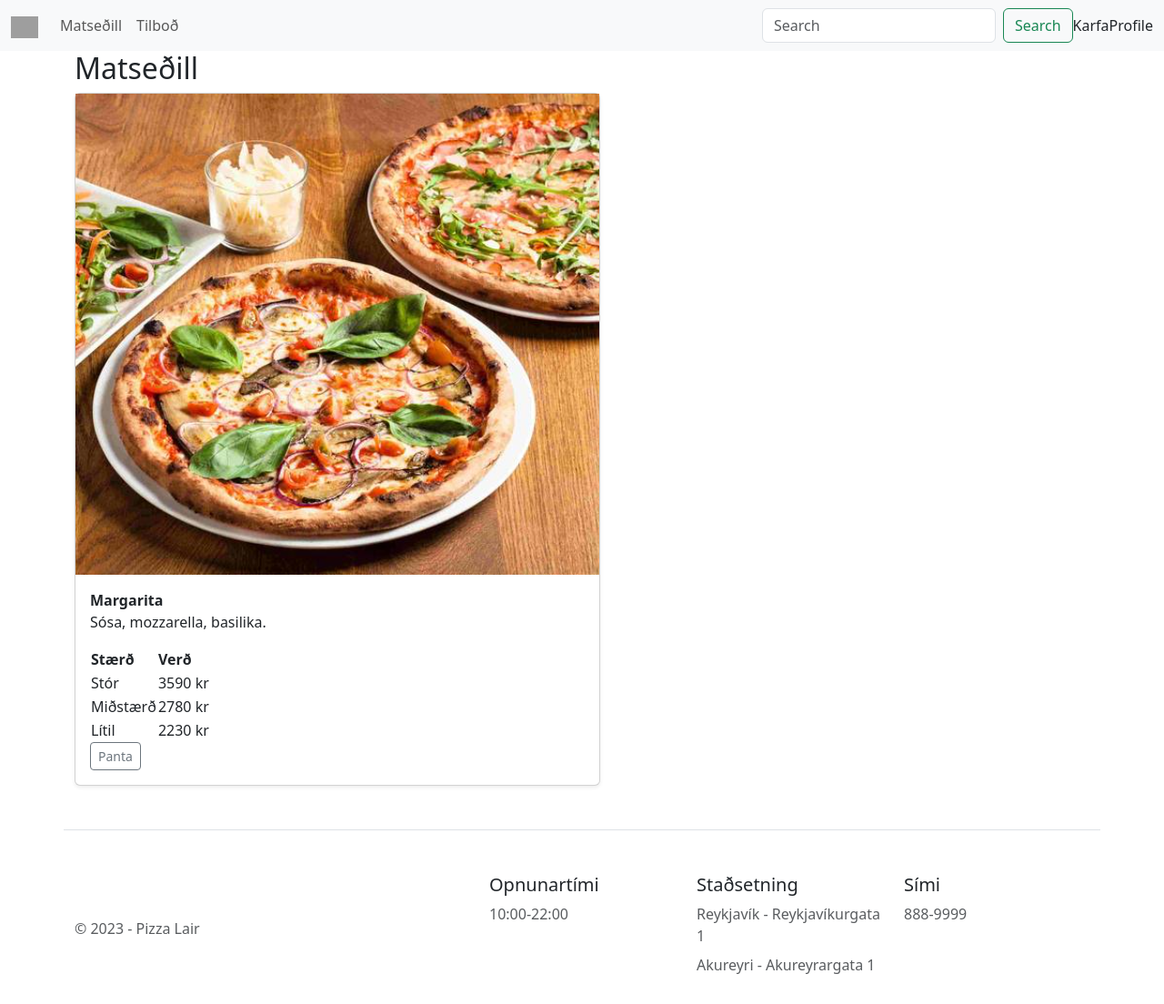
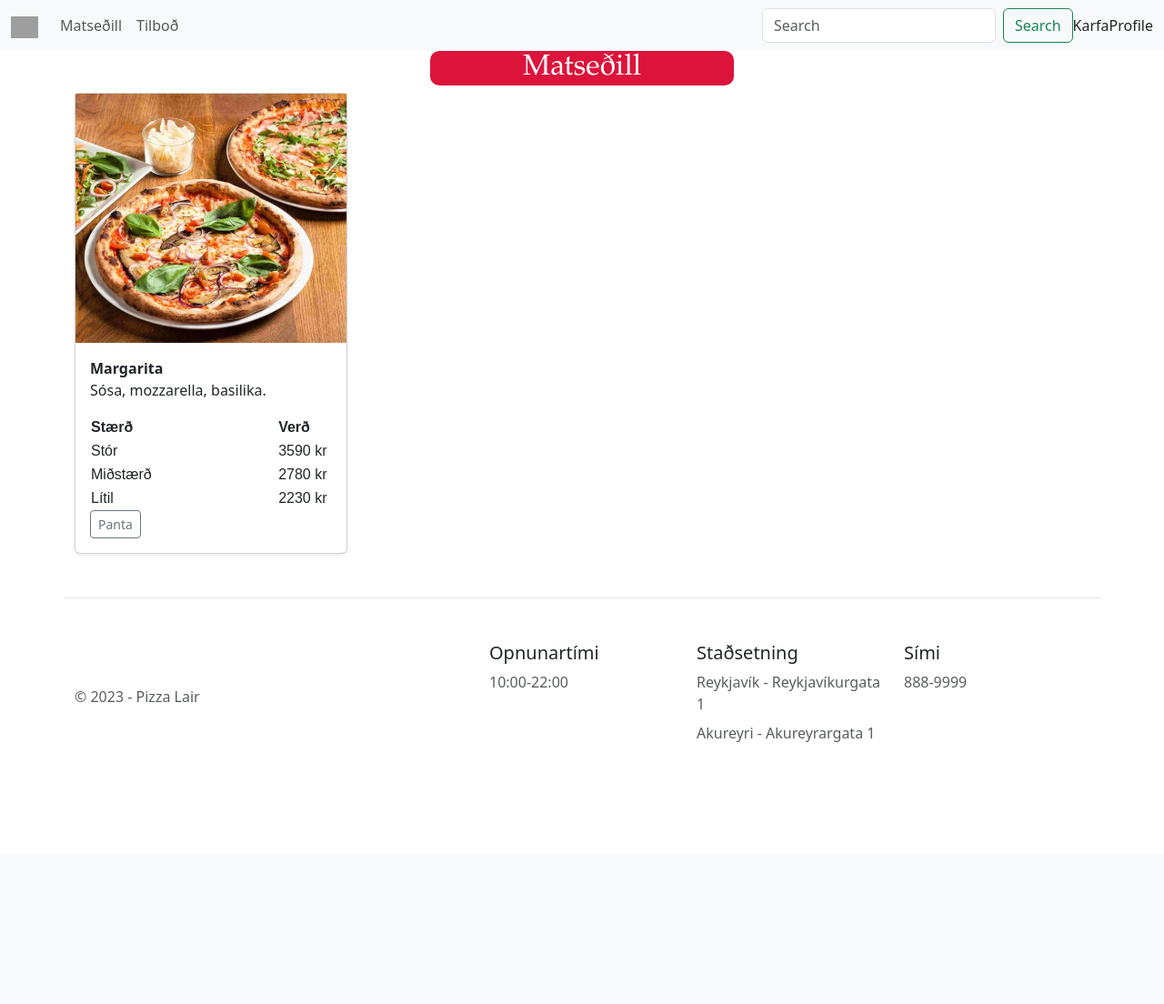
Before and after one commit to LightMH/PizzaLair, a Django app: page /menu/ in a window 1280 px wide. Shown: the top 1104 px of the page at 91% size. After the commit the page ends 816 px from the top, so only its background shows below. Run offline with Django 4.2, Linux system fonts and the light colour scheme; grey boxes are pictures that could not be loaded.

Commit message:
Gerði menu-style fyrir eina pizzu þá getum við notað það fyrir allar pizzurnar sem við sækjum í database => Master taka 2

```diff
--- a/static/css/menu.css
+++ b/static/css/menu.css
@@ -10,12 +10,13 @@
 
 .menuDisplay {
     display: grid;
-    grid-template-columns: repeat(3, 1fr);
+    grid-template-columns: repeat(3, 300px);
     grid-gap: 30px;
     margin: auto;
 }
 
-.pizzaImg {
-    width: 300px;
-    height: 300px;
+.sizeAndPriceTable{
+  font-family: Arial, Helvetica, sans-serif;
+  border-collapse: collapse;
+  width: 140%;
 }
--- a/templates/Menu/menu.html
+++ b/templates/Menu/menu.html
@@ -2,13 +2,13 @@
 {% block content %}
     <link rel="stylesheet" href="/static/css/menu.css">
     <div class="offersOnSite">
-    <div class="menu">
+    <div class="menuHeader">
     <h2>Matseðill</h2>
     </div>
     <div class="menuDisplay">
     <div class="col">
           <div class="card shadow-sm">
-            <img src="/static/images/Offer_img.png" alt="Offer image">
+            <img src="/static/images/Offer_img.png" alt="Menu image">
             <div class="card-body">
               <p class="card-text"><b>Margarita</b><br>Sósa, mozzarella, basilika.</p>
                 <table class="sizeAndPriceTable">
```
